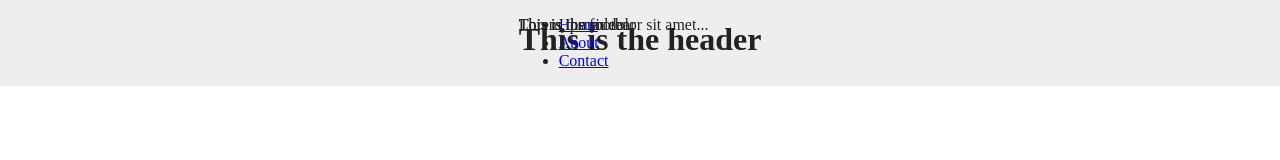
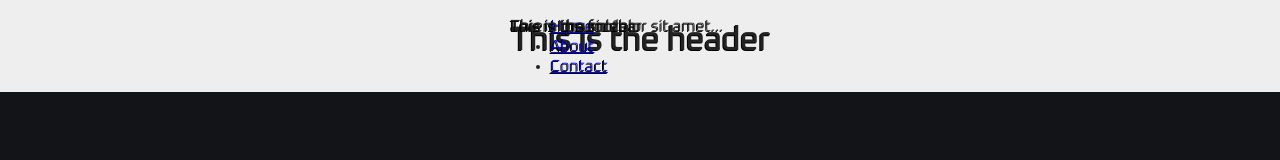
Before and after one commit to dragontheory/bing, a plain HTML site: page index.html in a window 1280 px wide. Drawn offline with Linux system fonts and the light colour scheme; a web font is replaced by a local one.

Commit message:
Update styles.css

```diff
--- a/assets/css/styles.css
+++ b/assets/css/styles.css
@@ -1,6 +1,25 @@
+@import url('https://fonts.googleapis.com/css2?family=Oxanium:wght@200;300&display=swap');
+@import url('https://fonts.cdnfonts.com/css/agencyfb-2');
+
 /* RESET  */
 *:before, *:after, *, ::after, ::before {box-sizing: border-box;}
 body {padding: 0; margin: 0;}
+
+:root {
+  /* Theme | Dark */
+  --bg: 19,20,23,1.0;
+  --bg-02: 39,49,54,1.0;
+  --bg-panel: 255,255,255,0.05;
+  --bg-active: 255,255,255,0.05;
+  --bg-accent: 48,190,255,0.5;
+  --bg-grd: linear-gradient(180deg,
+            rgba(50,70,80,0.9) 0,
+            #0d101b 100%);
+  --txt-color: 255,255,255,0.7;
+  --txt-active: 255,255,255,1.0;
+  --txt-muted: 255,255,255,0.5;
+  --txt-shadow: -1px 1px rgba(0,0,0,1.0);
+}
 
 /* Define some variables for gaps and breakpoints */
 
@@ -134,3 +153,11 @@ footer {grid-area: footer;}
    transform: translateX(calc(100vw - (2 * var(--gap))));
   }
 }
+
+body {
+  background-color: rgba(var(--bg));
+  color: rgba(var(--txt-color));
+  font-family: 'Oxanium', sans-serif;
+  font-size: 1rem;
+  text-shadow: var(--txt-shadow);
+}
```
